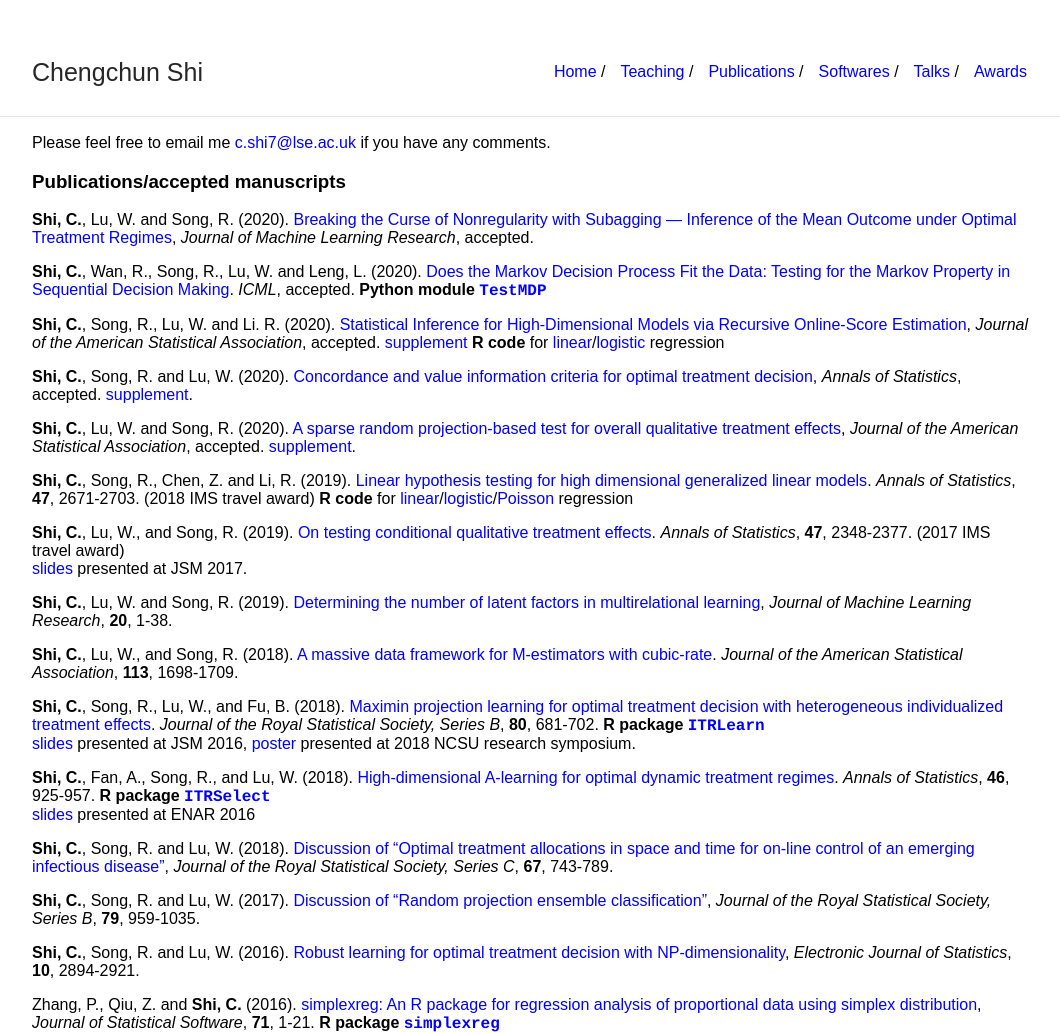
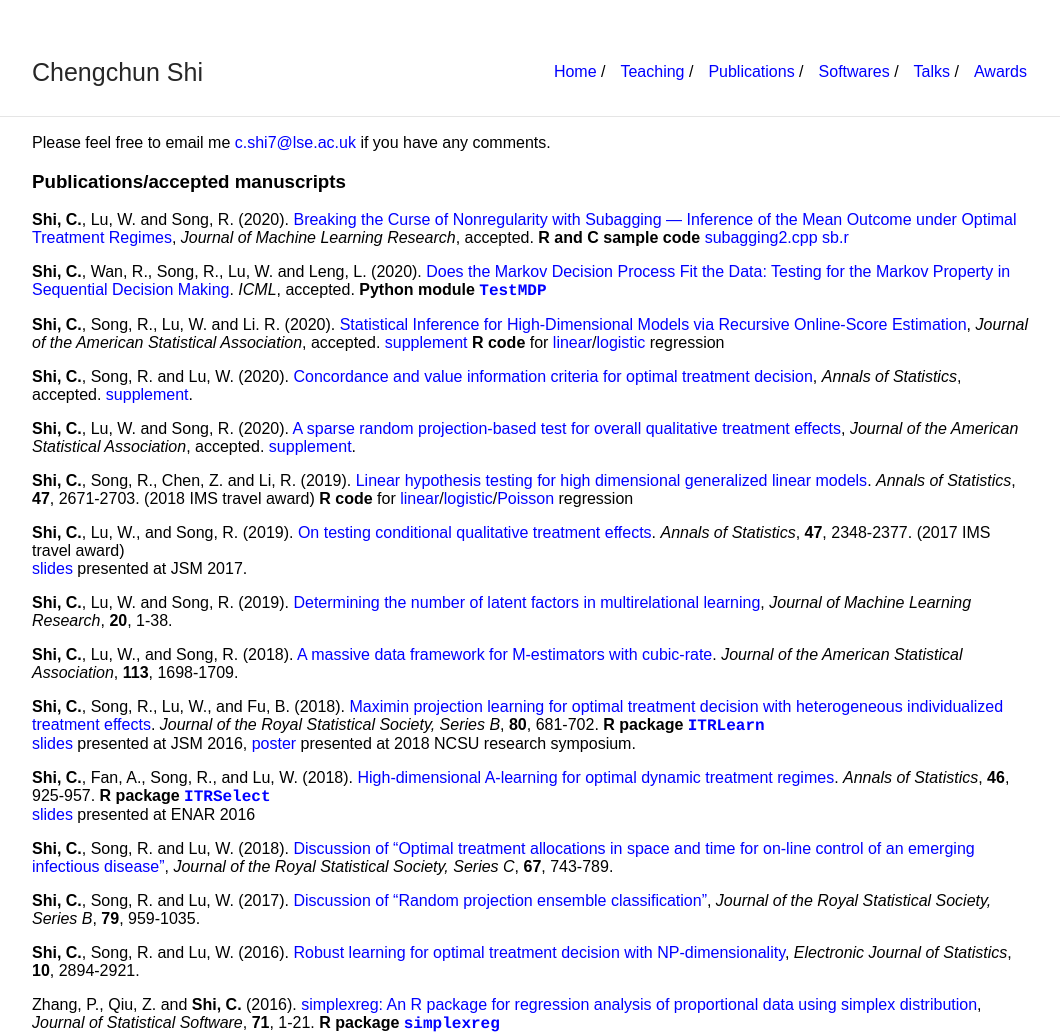
Before and after one commit to callmespring/callmespring.github.io, a Jekyll site: the page built from publication.md, in a window 1280 px wide. Shown: the whole page, without its empty margins (108-1168 px from the left). Built offline with Jekyll 4.4.1, drawn with Linux system fonts in a browser that asks for light colours.

Commit message:
Update publication.md

```diff
--- a/publication.md
+++ b/publication.md
@@ -8,7 +8,7 @@
 Please feel free to email me <c.shi7@lse.ac.uk> if you have any comments.
 
 ### Publications/accepted manuscripts
-**Shi, C.**, Lu, W. and Song, R. (2020). [Breaking the Curse of Nonregularity with Subagging --- Inference of the Mean Outcome under Optimal Treatment Regimes](./paper/SASv2cs.pdf), _Journal of Machine Learning Research_, accepted.
+**Shi, C.**, Lu, W. and Song, R. (2020). [Breaking the Curse of Nonregularity with Subagging --- Inference of the Mean Outcome under Optimal Treatment Regimes](./paper/SASv2cs.pdf), _Journal of Machine Learning Research_, accepted. **R and C sample code** [<font size="3">subagging2.cpp</font>](./code/subagging2.cpp) [<font size="3">sb.r</font>](./code/sb.r)
 
 **Shi, C.**, Wan, R., Song, R., Lu, W. and Leng, L. (2020). [Does the Markov Decision Process Fit the Data: Testing for the Markov Property in Sequential Decision Making](https://arxiv.org/pdf/2002.01751.pdf). _ICML_, accepted.
 **Python module** [<span style="font-family:courier;">**TestMDP**</span>](https://github.com/RunzheStat/TestMDP)
```
